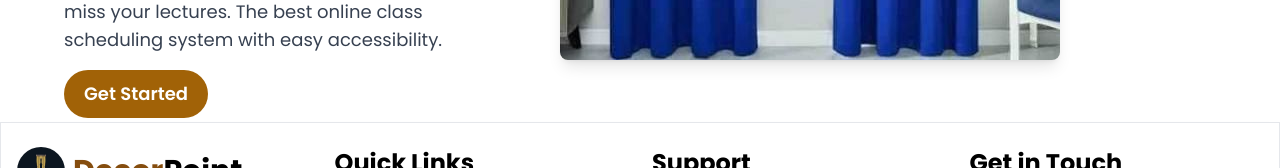
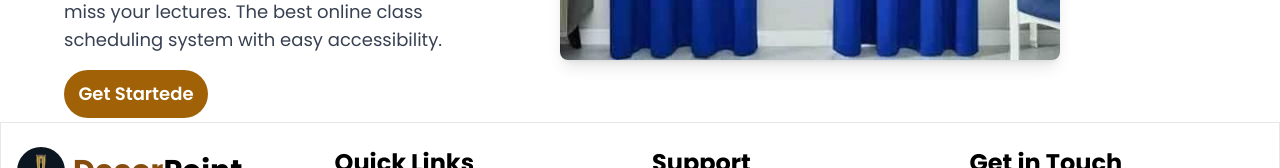
Before and after one commit to farhanhubofficial/DukaPoint, a React (Vite) app: page / in a window 1280 px wide. Shown: the part 2764-2932 px from the top of the page. Built offline with nearby package versions, Linux system fonts and the light colour scheme; no server answers.

Commit message:
last change

```diff
--- a/src/Components/Home1.jsx
+++ b/src/Components/Home1.jsx
@@ -309,7 +309,7 @@ function Home1() {
       animate={{ y: 0, opacity: 1 }}
       transition={{ duration: 0.6, delay: 0.4 }}
     >
-      Get Started
+      Get Startede
     </motion.a>
   </div>
 
```
